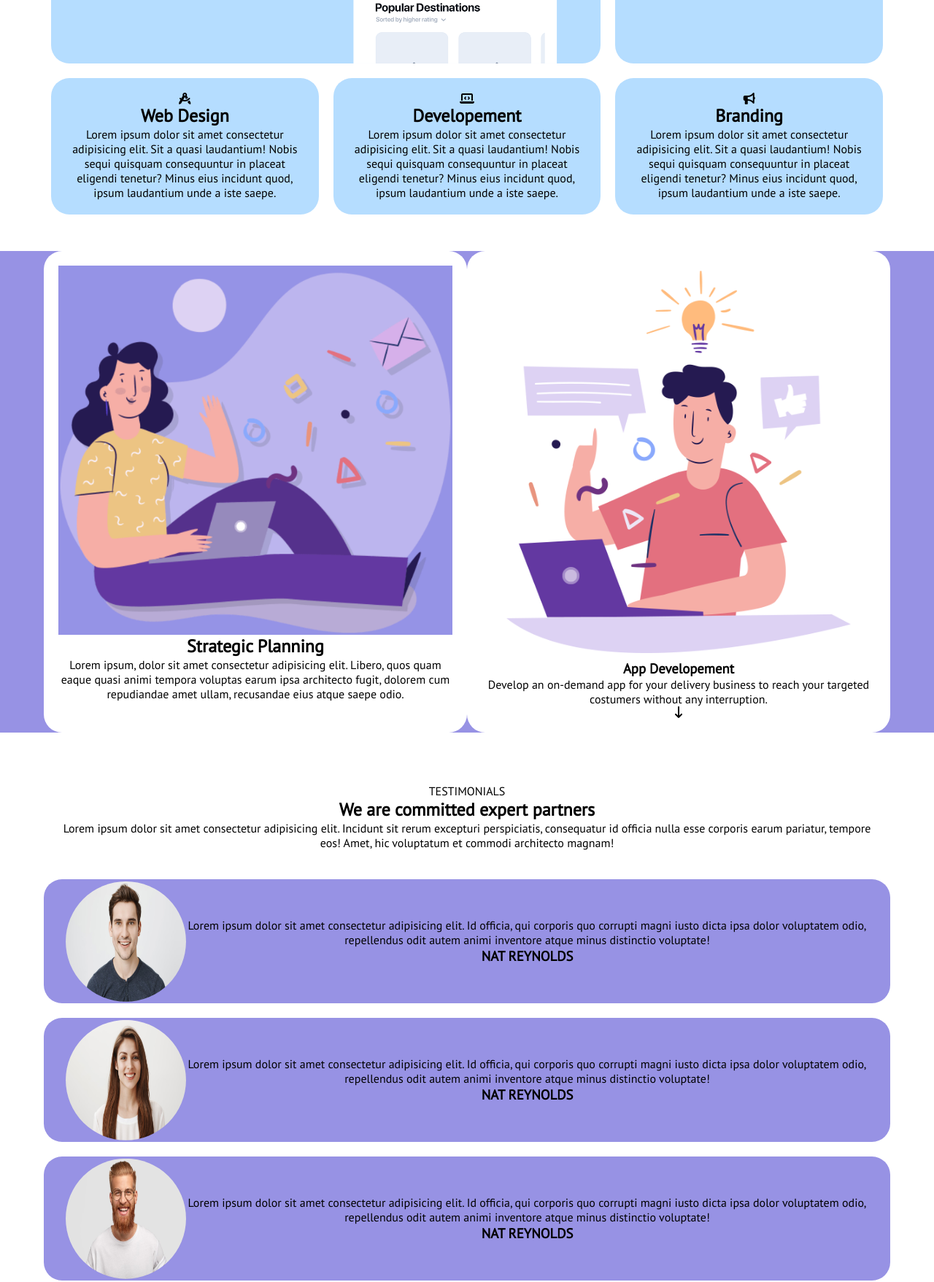
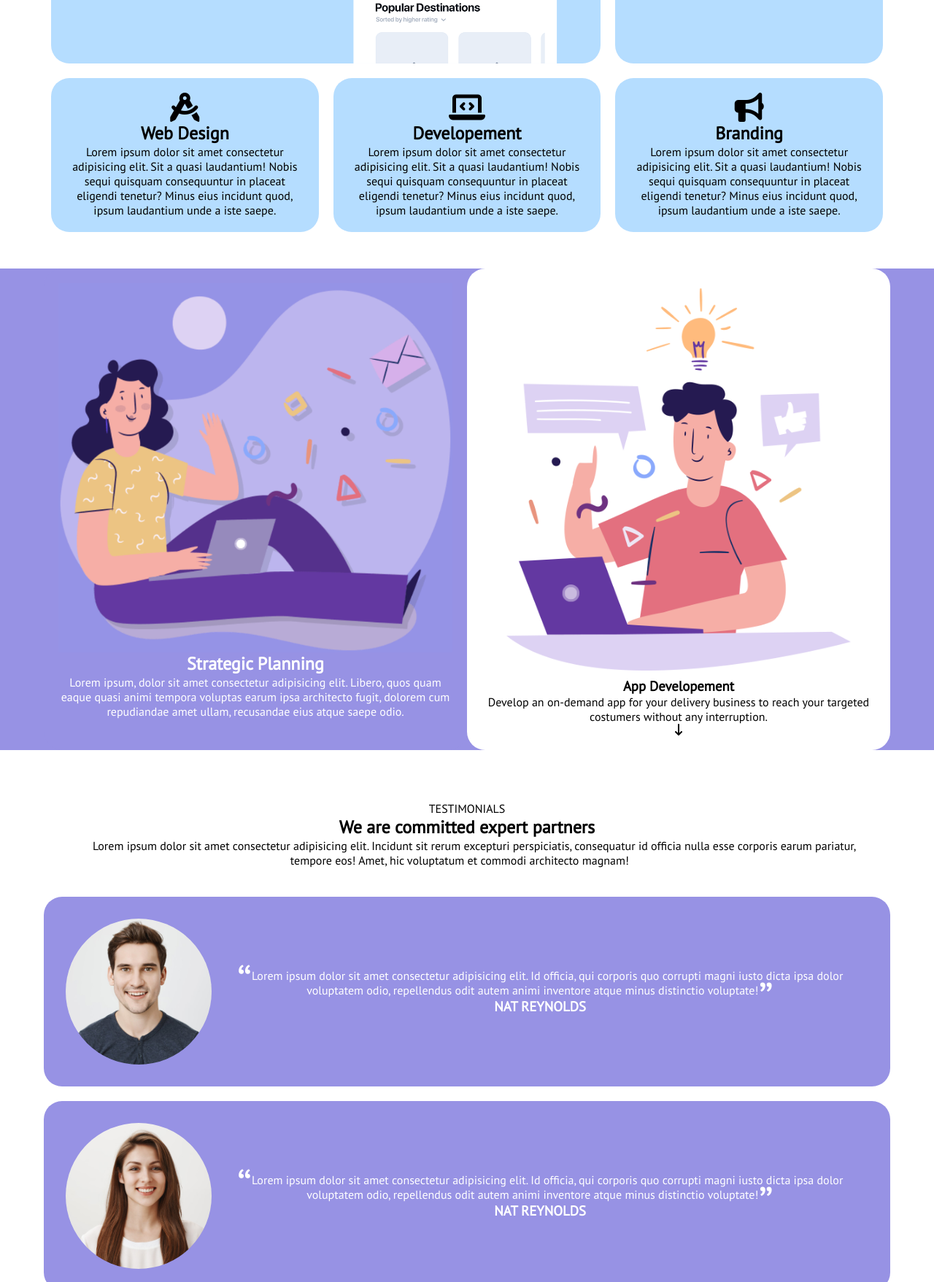
Before and after one commit to Anzelo7/htmlcss-responsive-layout, a plain HTML site: page index.html in a window 1280 px wide. Shown: the part 460-2217 px from the top of the page at 73% size. Drawn offline with Linux system fonts and the light colour scheme.

Commit message:
modifiche header

```diff
--- a/style.css
+++ b/css/style.css
@@ -103,18 +103,20 @@ header {
     color: #fff;
 }
 
-.menu ul {
-    display: none;
+.menu li {
+    display: inline-block;
 }
 
 .menu a {
     color: white;
+    margin: 10px;
     text-decoration: none;
 }
 
 #button {
     color: black;
-    border-radius: 20%;
+    font-weight: 600;
+    border-radius: 20px;
     background-color: white;
     padding: 5px 15px;
 }
@@ -134,12 +136,36 @@ section:nth-of-type(even) {
 
 
 /* product-presentation */
-#product-presentation .card {
+
+#product-presentation .column {
+    width: calc(100% / 3);
+    padding: 0 10px;
+}
+
+#product-presentation .column:first-child {
+    width: calc(100% / 3 * 2);
+}
+
+#product-presentation .card,
+.card-demo {
     background-color: #b5ddff;
 }
 
-#product-presentation .column:first-child .card {
+#product-presentation img {
+    width: 50%;
+}
+
+#product-presentation .card-demo {
+    border-radius: 25px;
+    text-align: center;
+    padding: 20px;
+    display: flex;
+    flex-direction: row;
     padding-bottom: 0;
+}
+
+#product-presentation .fa-solid {
+    font-size: 40px;
 }
 
 /* /product-presentation */
@@ -148,6 +174,11 @@ section:nth-of-type(even) {
 
 #planning .column {
     width: calc(100% / 2);
+}
+
+#planning .strategic {
+    color: #fff;
+    background-color: #9792e4;
 }
 
 /* /planning */
@@ -159,9 +190,34 @@ section:nth-of-type(even) {
 }
 
 #testimonials img {
-    width: 15%;
-    height: 150%;
-    clip-path: circle(50%);
+    width: 200px;
+    height: 200px;
+    object-fit: cover;
+    border-radius: 50%;
+}
+
+.end {
+    color: #fff;
+}
+
+.end h3 {
+    font-weight: 600;
+}
+
+.quote:after,
+.quote:before {
+    color: #fff;
+    vertical-align: bottom;
+    line-height: 0;
+    font-size: 60px;
+}
+
+.quote:before {
+    content: open-quote;
+}
+
+.quote:after {
+    content: close-quote;
 }
 
 /*/testimonials*/
@@ -215,58 +271,7 @@ footer p {
 /* /footer */
 
 
-
-/* MEDIA */
-
-@media screen and (min-width: 768px) {
-
-    #product-presentation .column {
-        width: calc(100% / 3);
-        padding: 0 10px;
-    }
-
-    #product-presentation .column:first-child {
-        width: calc(100% / 3 * 2);
-    }
-
-    #product-presentation img {
-        width: 50%;
-    }
-
-
-}
-
-@media screen and (min-width: 1200px) {
-
-    .menu .fa-bars {
-        display: none;
-    }
-
-    .menu ul {
-        display: flex;
-    }
-
-    .menu li {
-        display: inline-block;
-    }
-
-
-    #product-presentation .column:first-child .card {
-        flex-direction: row;
-    }
-
-}
-
-
-
-
-
-
 /***** debug *****/
-
-.debug section {
-    min-height: 500px;
-}
 
 .debug footer {
     min-height: 160px;
--- /dev/null
+++ b/css/style_media.css
@@ -0,0 +1,30 @@
+/* MEDIA */
+
+@media screen and (min-width: 768px) {
+
+    .menu .fa-bars {
+        display: none;
+    }
+
+
+}
+
+
+/*@media screen and (min-width: 1200px) {
+
+
+
+    .menu ul {
+        display: flex;
+    }
+
+    .menu li {
+        display: inline-block;
+    }
+
+
+    #product-presentation .column:first-child .card {
+        flex-direction: row;
+    }
+
+}*/
--- a/index.html
+++ b/index.html
@@ -11,7 +11,8 @@
     <link rel="preconnect" href="https://fonts.googleapis.com">
     <link rel="preconnect" href="https://fonts.gstatic.com" crossorigin>
     <link href="https://fonts.googleapis.com/css2?family=PT+Sans&display=swap" rel="stylesheet">
-    <link rel="stylesheet" href="style.css" type="text/css" />
+    <link rel="stylesheet" href="css/style.css" type="text/css" />
+    <link rel="stylesheet" href="css/style_media.css" type="text/css" />
     <title>HTMLCSS-RESPONSIVE-LAYOUT</title>
 </head>
 
@@ -31,7 +32,9 @@
                         <li><a href="#">Testimonials</a></li>
                         <li><a href="#">Features</a></li>
                         <li><a href="#">About Us</a></li>
-                        <li id="button">Get Started</li>
+                        <li>
+                            <a id="button" href="#">Get Started</a>
+                        </li>
                     </ul>
                 </div>
             </div>
@@ -44,8 +47,8 @@
             <div class="container">
                 <div class="row">
                     <div class="column">
-                        <div class="card">
-                            <div class="felx demo">
+                        <div class="card-demo">
+                            <div class="">
                                 <h2>Get a demo application</h2>
                                 <p>
                                     Lorem, ipsum dolor sit amet consectetur adipisicing elit. Rem
@@ -100,7 +103,7 @@
         <section id="planning">
             <div class="flex container">
                 <div class="column">
-                    <div class="card">
+                    <div class="card strategic">
                         <img src="img/planning1.png" alt="">
                         <h2>Strategic Planning</h2>
                         <p>Lorem ipsum, dolor sit amet consectetur adipisicing elit. Libero, quos quam eaque quasi animi
@@ -126,14 +129,16 @@
                     <div class="card">
                         <p>TESTIMONIALS</p>
                         <h1>We are committed expert partners</h1>
-                        <p>Lorem ipsum dolor sit amet consectetur adipisicing elit. Incidunt sit rerum excepturi
+                        <p class="quote">Lorem ipsum dolor sit amet consectetur adipisicing elit. Incidunt sit rerum
+                            excepturi
                             perspiciatis, consequatur id officia nulla esse corporis earum pariatur, tempore eos! Amet,
                             hic voluptatum et commodi architecto magnam!</p>
                     </div>
                     <div class="card-row">
                         <img src="img/testimonial1.jpg" alt="">
                         <div class="column end">
-                            <p>Lorem ipsum dolor sit amet consectetur adipisicing elit. Id officia, qui corporis quo
+                            <p class="quote">Lorem ipsum dolor sit amet consectetur adipisicing elit. Id officia, qui
+                                corporis quo
                                 corrupti magni iusto dicta ipsa dolor voluptatem odio, repellendus odit autem animi
                                 inventore atque minus distinctio voluptate!</p>
                             <h3>NAT REYNOLDS</h3>
@@ -142,7 +147,8 @@
                     <div class="card-row">
                         <img src="img/testimonial2.jpg" alt="">
                         <div class="column end">
-                            <p>Lorem ipsum dolor sit amet consectetur adipisicing elit. Id officia, qui corporis quo
+                            <p class="quote">Lorem ipsum dolor sit amet consectetur adipisicing elit. Id officia, qui
+                                corporis quo
                                 corrupti magni iusto dicta ipsa dolor voluptatem odio, repellendus odit autem animi
                                 inventore atque minus distinctio voluptate!</p>
                             <h3>NAT REYNOLDS</h3>
@@ -151,7 +157,8 @@
                     <div class="card-row">
                         <img src="img/testimonial3.jpg" alt="">
                         <div class="column end">
-                            <p>Lorem ipsum dolor sit amet consectetur adipisicing elit. Id officia, qui corporis quo
+                            <p class="quote">Lorem ipsum dolor sit amet consectetur adipisicing elit. Id officia, qui
+                                corporis quo
                                 corrupti magni iusto dicta ipsa dolor voluptatem odio, repellendus odit autem animi
                                 inventore atque minus distinctio voluptate!</p>
                             <h3>NAT REYNOLDS</h3>
```
